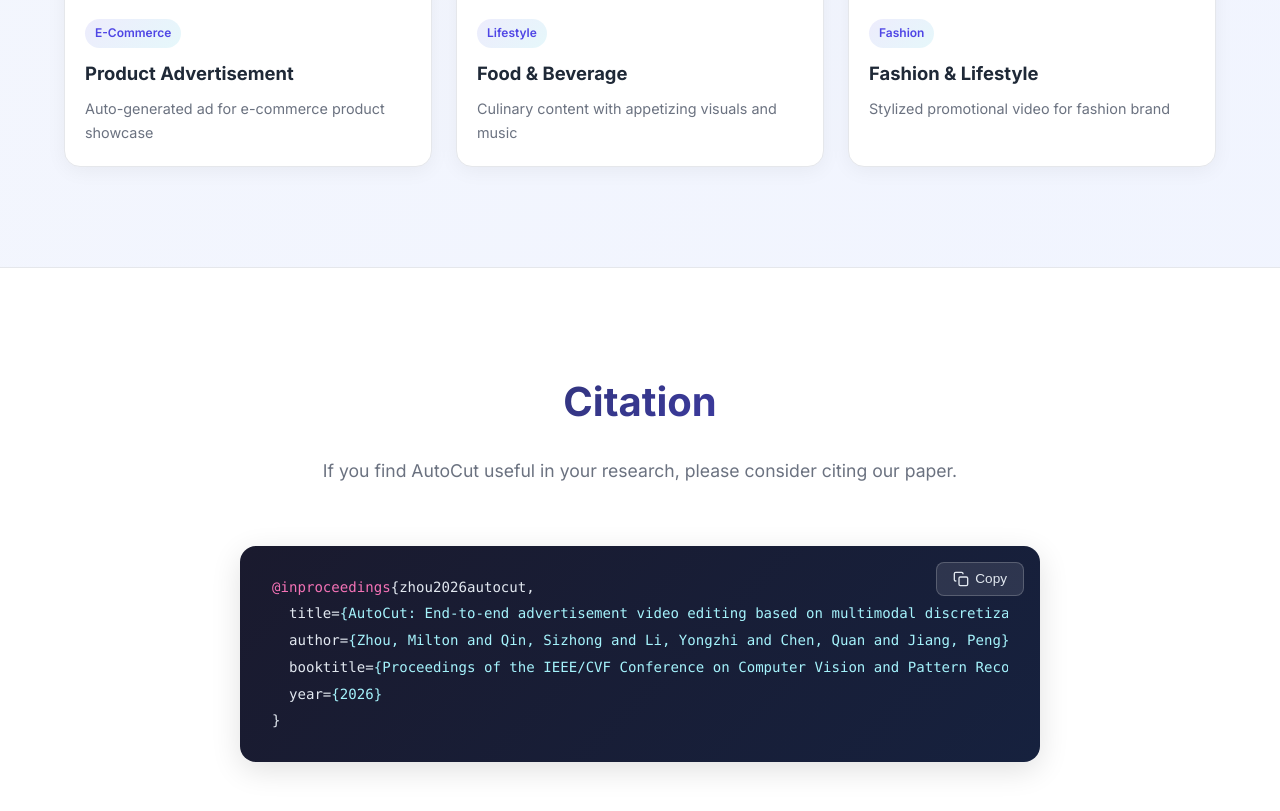
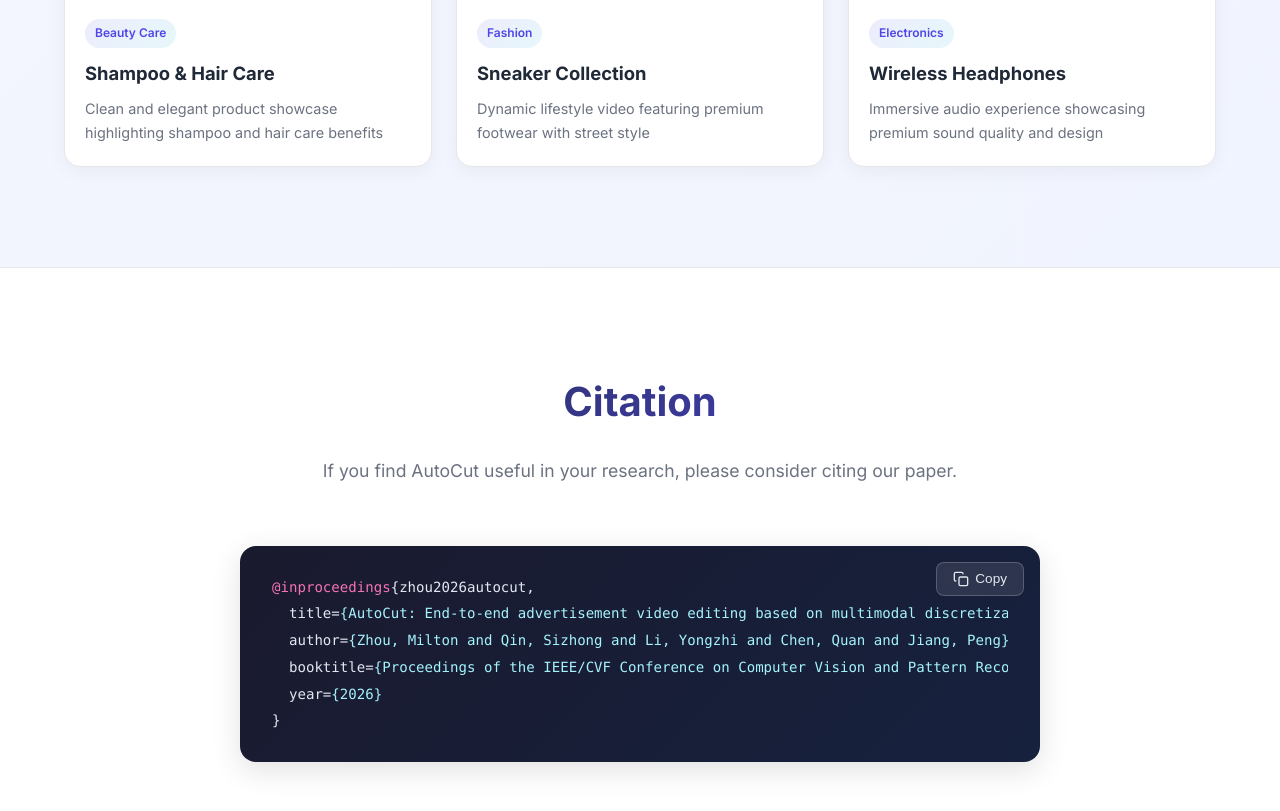
Before and after one commit to AdAutoCut/adautocut.github.io, a plain HTML site: page index.html in a window 1280 px wide. Shown: the part 5488-6299 px from the top of the page. Drawn offline with Linux system fonts and the light colour scheme.

Commit message:
doc: demo

```diff
--- a/index.html
+++ b/index.html
@@ -1052,9 +1052,9 @@
                         <div class="video-overlay-text">Click to play</div>
                     </div>
                     <div class="demo-info">
-                        <span class="demo-tag">E-Commerce</span>
-                        <h4>Product Advertisement</h4>
-                        <p>Auto-generated ad for e-commerce product showcase</p>
+                        <span class="demo-tag">Beauty Care</span>
+                        <h4>Shampoo & Hair Care</h4>
+                        <p>Clean and elegant product showcase highlighting shampoo and hair care benefits</p>
                     </div>
                 </div>
                 <div class="demo-card">
@@ -1072,9 +1072,9 @@
                         <div class="video-overlay-text">Click to play</div>
                     </div>
                     <div class="demo-info">
-                        <span class="demo-tag">Lifestyle</span>
-                        <h4>Food & Beverage</h4>
-                        <p>Culinary content with appetizing visuals and music</p>
+                        <span class="demo-tag">Fashion</span>
+                        <h4>Sneaker Collection</h4>
+                        <p>Dynamic lifestyle video featuring premium footwear with street style</p>
                     </div>
                 </div>
                 <div class="demo-card">
@@ -1092,9 +1092,9 @@
                         <div class="video-overlay-text">Click to play</div>
                     </div>
                     <div class="demo-info">
-                        <span class="demo-tag">Fashion</span>
-                        <h4>Fashion & Lifestyle</h4>
-                        <p>Stylized promotional video for fashion brand</p>
+                        <span class="demo-tag">Electronics</span>
+                        <h4>Wireless Headphones</h4>
+                        <p>Immersive audio experience showcasing premium sound quality and design</p>
                     </div>
                 </div>
             </div>
```
